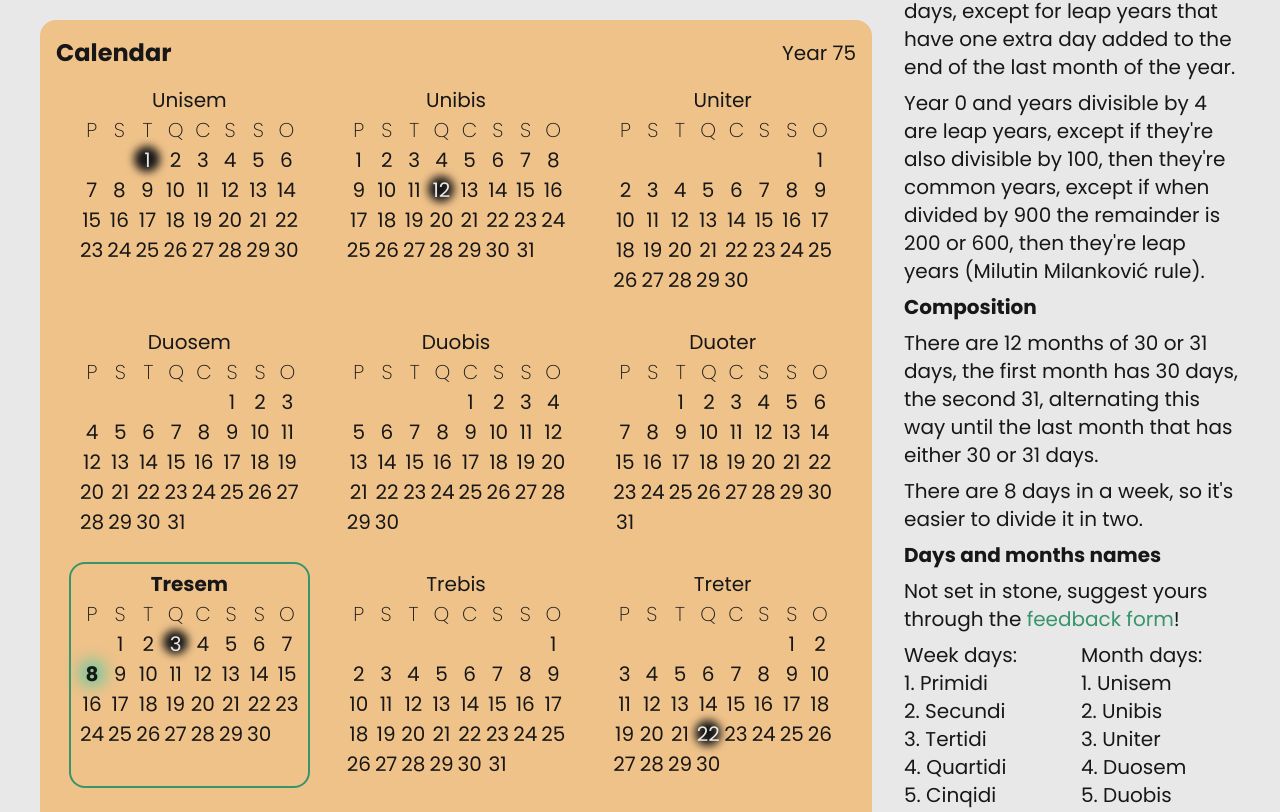
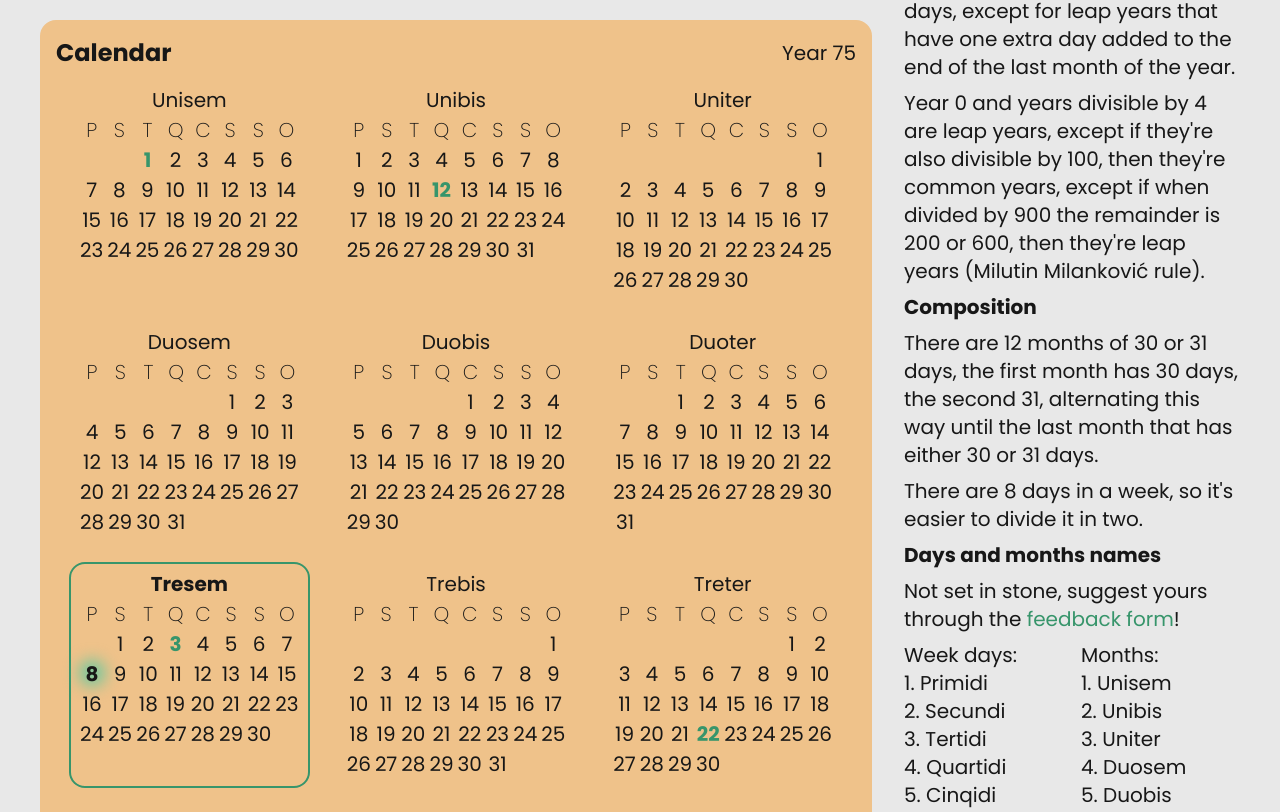
Before and after one commit to emnificent/lenorian, a SvelteKit app: page / in a window 1280 px wide. Shown: the part 397-1209 px from the top of the page. Built offline with nearby package versions, Linux system fonts and the light colour scheme.

Commit message:
refactor: content and style minor improvements

```diff
--- a/src/components/About.svelte
+++ b/src/components/About.svelte
@@ -27,7 +27,7 @@
       </ol>
     </div>
     <div>
-      <h4>Month days:</h4>
+      <h4>Months:</h4>
       <ol>
         <li>Unisem</li>
         <li>Unibis</li>
--- a/src/components/Calendar.svelte
+++ b/src/components/Calendar.svelte
@@ -38,7 +38,7 @@
               { #each Array.from({ length: 8 - monthContainer.monthDays[0].weekday.index }, (value, index) => index) as index }
                 <td class="{ monthContainer.monthDays[0 + index].day.current ? 'current' : '' }
                   { monthContainer.monthDays[0 + index].day.holidays ? 'holiday' : '' }"
-                  title="{ monthContainer.monthDays[0 + index].day.holidays?.[0] }">
+                  title="{ monthContainer.monthDays[0 + index].day.holidays }">
 
                     { monthContainer.monthDays[0 + index].day.value }
                 </td>
@@ -48,7 +48,7 @@
               { #each Array.from({ length: 8 }, (value, index) => index) as index }
                 <td class="{ monthContainer.monthDays[(8 - monthContainer.monthDays[0].weekday.index) + index].day.current ? 'current' : '' }
                   { monthContainer.monthDays[(8 - monthContainer.monthDays[0].weekday.index) + index].day.holidays ? 'holiday' : '' }"
-                  title="{ monthContainer.monthDays[(8 - monthContainer.monthDays[0].weekday.index) + index].day.holidays?.[0] }">
+                  title="{ monthContainer.monthDays[(8 - monthContainer.monthDays[0].weekday.index) + index].day.holidays }">
 
                     { monthContainer.monthDays[(8 - monthContainer.monthDays[0].weekday.index) + index].day.value }
                 </td>
@@ -58,7 +58,7 @@
               { #each Array.from({ length: 8 }, (value, index) => index) as index }
                 <td class="{ monthContainer.monthDays[(16 - monthContainer.monthDays[0].weekday.index) + index].day.current ? 'current' : '' }
                   { monthContainer.monthDays[(16 - monthContainer.monthDays[0].weekday.index) + index].day.holidays ? 'holiday' : '' }"
-                  title="{ monthContainer.monthDays[(16 - monthContainer.monthDays[0].weekday.index) + index].day.holidays?.[0] }">
+                  title="{ monthContainer.monthDays[(16 - monthContainer.monthDays[0].weekday.index) + index].day.holidays }">
 
                     { monthContainer.monthDays[(16 - monthContainer.monthDays[0].weekday.index) + index].day.value }
                 </td>
@@ -68,7 +68,7 @@
               { #each Array.from({ length: 8 }, (value, index) => index) as index }
                 <td class="{ monthContainer.monthDays[(24 - monthContainer.monthDays[0].weekday.index) + index]?.day.current ? 'current' : '' }
                   { monthContainer.monthDays[(24 - monthContainer.monthDays[0].weekday.index) + index]?.day.holidays ? 'holiday' : '' }"
-                  title="{ monthContainer.monthDays[(24 - monthContainer.monthDays[0].weekday.index) + index]?.day.holidays?.[0] }">{
+                  title="{ monthContainer.monthDays[(24 - monthContainer.monthDays[0].weekday.index) + index]?.day.holidays }">{
 
                     monthContainer.monthDays[(24 - monthContainer.monthDays[0].weekday.index) + index]
                       ? monthContainer.monthDays[(24 - monthContainer.monthDays[0].weekday.index) + index]?.day.value
@@ -80,7 +80,7 @@
               { #each Array.from({ length: 8 }, (value, index) => index) as index }
                 <td class="{ monthContainer.monthDays[(32 - monthContainer.monthDays[0].weekday.index) + index]?.day.current ? 'current' : '' }
                   { monthContainer.monthDays[(32 - monthContainer.monthDays[0].weekday.index) + index]?.day.holidays ? 'holiday' : '' }"
-                  title="{ monthContainer.monthDays[(32 - monthContainer.monthDays[0].weekday.index) + index]?.day.holidays?.[0] }">{
+                  title="{ monthContainer.monthDays[(32 - monthContainer.monthDays[0].weekday.index) + index]?.day.holidays }">{
 
                     monthContainer.monthDays[(32 - monthContainer.monthDays[0].weekday.index) + index]
                       ? monthContainer.monthDays[(32 - monthContainer.monthDays[0].weekday.index) + index]?.day.value
@@ -163,29 +163,11 @@
       text-align: center;
 
       &.holiday {
-        color: var(--c-light);
-        position: relative;
-        z-index: 0;
-
-        &::before {
-          content: '';
-          position: absolute;
-          top: 0;
-          right: 0;
-          width: 100%;
-          aspect-ratio: 1/1;
-          z-index: -1;
-          border-radius: 1rem;
-          background-color: var(--c-dark);
-          filter: blur(0.25rem);
-        }
+        color: var(--c-secondary--dark);
+        font-weight: var(--fw--bold);
 
         @media (prefers-color-scheme: dark) {
-          color: var(--c-dark);
-
-          &::before {
-            background-color: var(--c-light);
-          }
+          color: var(--c-secondary--light);
         }
       }
 
--- a/src/components/Footer.svelte
+++ b/src/components/Footer.svelte
@@ -6,7 +6,7 @@
   <nav>
     <a href="/">Home</a>
     <a href="/feedback">Feedback</a>
-    <a href="/api">Developers</a>
+    <a href="/developers/documentation">Developers</a>
   </nav>
   <p> © {year} <a href="https://dev.emnificent.com" target="_blank">emnificent</a></p>
 </footer>
--- a/src/components/Header.svelte
+++ b/src/components/Header.svelte
@@ -5,7 +5,7 @@
   </a>
   <nav>
     <a href="/feedback">Feedback</a>
-    <a href="/api">Developers</a>
+    <a href="/developers/documentation">Developers</a>
   </nav>
 </header>
 
--- a/src/routes/api/calendar/+server.js
+++ b/src/routes/api/calendar/+server.js
@@ -84,15 +84,15 @@ function getYearFirstWeekday(year, dayNamesLength) {
 }
 
 function appendHolidays(months) {
-  months[0].monthDays[0].day.holidays = ['New Year\'s Day'];
-  months[1].monthDays[11].day.holidays = ['Labor Day'];
-  months[6].monthDays[2].day.holidays = ['World Peace Day'];
-  // months[7].monthDays[12].day.holidays = ['Halloween'];
-  months[8].monthDays[21].day.holidays = ['Universal Declaration of Human Rights Day'];
-  months[9].monthDays[2].day.holidays = ['Gratitude Day'];
-  months[10].monthDays[25].day.holidays = ['Love Day'];
-  // months[11].monthDays[18].day.holidays = ['Women\'s Day'];
-  months[11].monthDays[months[11].monthDays.length - 1].day.holidays = ['New Year\'s Eve'];
+  months[0].monthDays[0].day.holidays = 'New Year\'s Day';
+  months[1].monthDays[11].day.holidays = 'Labor Day';
+  months[6].monthDays[2].day.holidays = 'World Peace Day';
+  // months[7].monthDays[12].day.holidays = 'Halloween';
+  months[8].monthDays[21].day.holidays = 'Universal Declaration of Human Rights Day';
+  months[9].monthDays[2].day.holidays = 'Gratitude Day';
+  months[10].monthDays[25].day.holidays = 'Love Day';
+  // months[11].monthDays[18].day.holidays = 'Women\'s Day';
+  months[11].monthDays[months[11].monthDays.length - 1].day.holidays = 'New Year\'s Eve';
 }
 
 function appendToday(today, months) {
--- a/src/routes/feedback/+page.svelte
+++ b/src/routes/feedback/+page.svelte
@@ -5,7 +5,7 @@
     <li><h2>Discord</h2></li>
     <li>
       <h2>GitHub</h2>
-      <p>If you have knowledge in SvelteKit feel free to contribute.</p>
+      <p>If you have knowledge in SvelteKit feel free to contribute</p>
     </li>
     <li>
       <h2>Email</h2>
```
